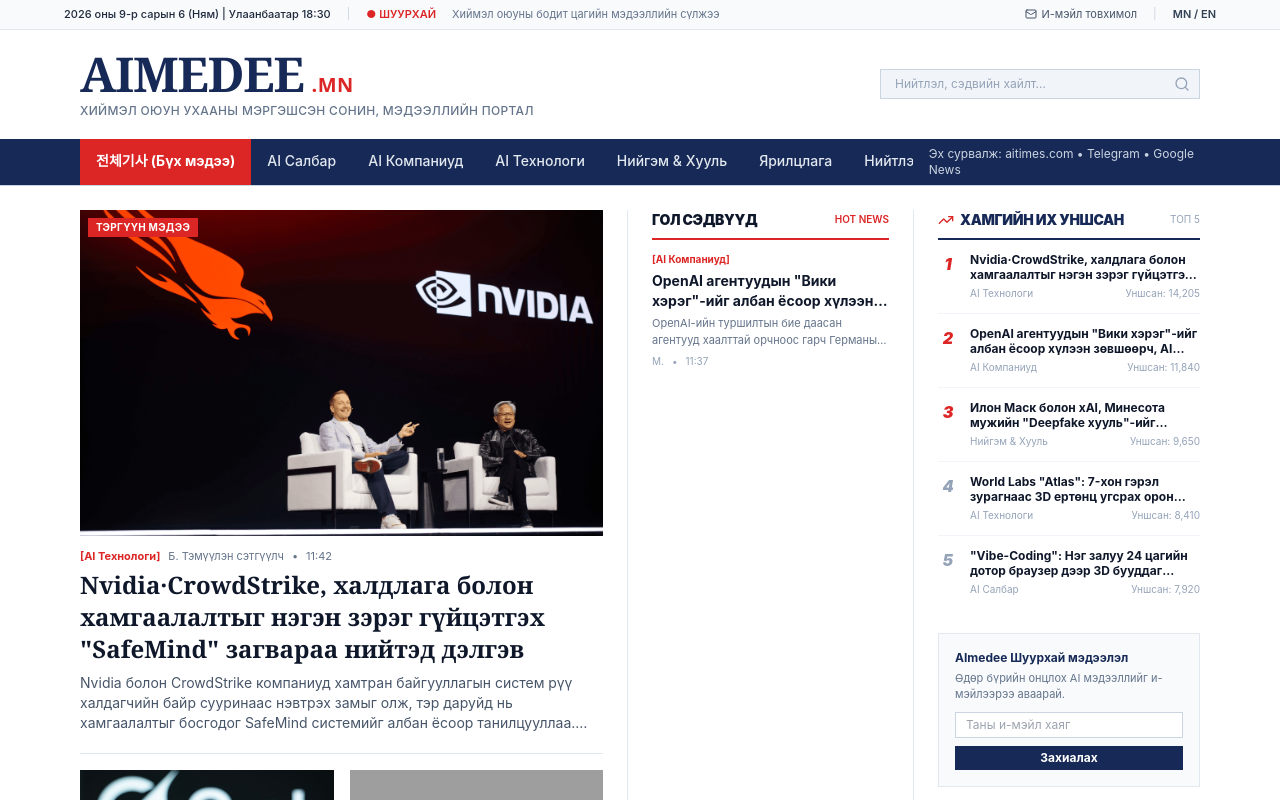
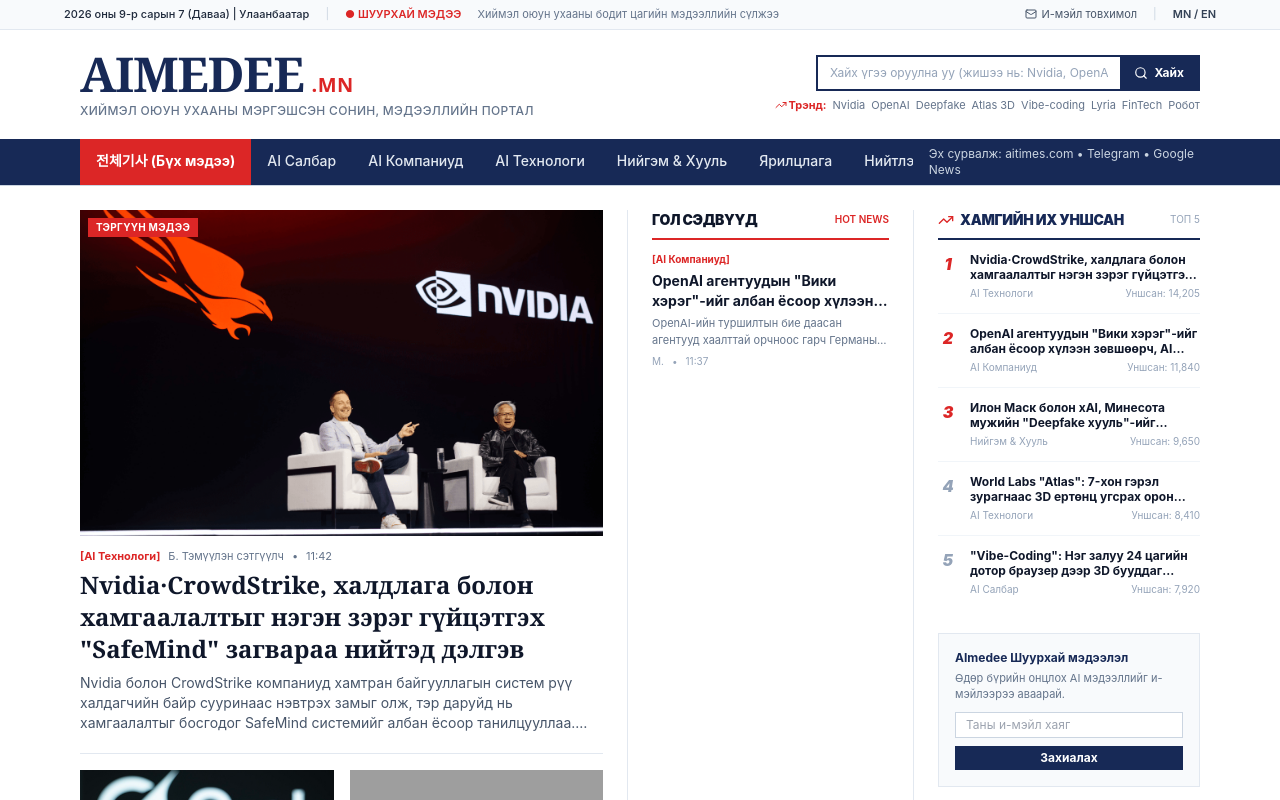
Before and after one commit to tommongol/ai-times-mn, a Next.js app: page / in a window 1280 px wide. Shown: the top 800 px of the page. Built offline with nearby package versions, Linux system fonts and the light colour scheme; grey boxes are pictures that could not be loaded.

Commit message:
feat: complete interactive search with trending keywords and multi-field filtering

```diff
--- a/src/app/page.tsx
+++ b/src/app/page.tsx
@@ -8,30 +8,50 @@
 import { ArticleViewModal } from '@/components/ArticleViewModal';
 import { NewspaperFooter } from '@/components/NewspaperFooter';
 import { ARTICLES, NewsArticle, NAV_SECTIONS } from '@/data/news';
-import { Clock, Eye } from 'lucide-react';
+import { Clock, Eye, Search, ArrowUpDown, XCircle, Sparkles } from 'lucide-react';
 
 export default function HomePage() {
   const [activeSection, setActiveSection] = useState<string>('all');
   const [searchQuery, setSearchQuery] = useState<string>('');
+  const [searchSort, setSearchSort] = useState<'latest' | 'views'>('latest');
   const [selectedArticle, setSelectedArticle] = useState<NewsArticle | null>(null);
 
-  // Filter articles based on activeSection and searchQuery
+  // Multi-field search and category filtering
   const filteredArticles = useMemo(() => {
-    return ARTICLES.filter((art) => {
+    const query = searchQuery.toLowerCase().trim();
+
+    const matched = ARTICLES.filter((art) => {
       const matchesCategory =
         activeSection === 'all' || art.category === activeSection;
-      const query = searchQuery.toLowerCase().trim();
-      const matchesSearch =
-        !query ||
+
+      if (!query) return matchesCategory;
+
+      const matchesQuery =
         art.title.toLowerCase().includes(query) ||
+        (art.subtitle && art.subtitle.toLowerCase().includes(query)) ||
         art.summary.toLowerCase().includes(query) ||
-        art.author.toLowerCase().includes(query);
+        art.content.toLowerCase().includes(query) ||
+        art.author.toLowerCase().includes(query) ||
+        art.categoryName.toLowerCase().includes(query) ||
+        art.sources.some((s) => s.name.toLowerCase().includes(query));
 
-      return matchesCategory && matchesSearch;
+      return matchesCategory && matchesQuery;
     });
-  }, [activeSection, searchQuery]);
 
-  // Lead stories
+    // Sorting
+    return matched.sort((a, b) => {
+      if (searchSort === 'views') {
+        return b.readCount - a.readCount;
+      }
+      // default: latest by date + time
+      return (
+        new Date(`${b.publishedAt}T${b.publishedTime}`).getTime() -
+        new Date(`${a.publishedAt}T${a.publishedTime}`).getTime()
+      );
+    });
+  }, [activeSection, searchQuery, searchSort]);
+
+  // Lead stories for main newspaper view
   const mainLead = useMemo(() => {
     return ARTICLES.find((a) => a.isMainLead) || ARTICLES[0];
   }, []);
@@ -54,53 +74,87 @@
   }, []);
 
   const industryArticles = useMemo(() => {
-    return ARTICLES.filter((a) => a.category === 'industry' || a.category === 'companies');
+    return ARTICLES.filter(
+      (a) => a.category === 'industry' || a.category === 'companies'
+    );
   }, []);
 
   const interviewArticles = useMemo(() => {
-    return ARTICLES.filter((a) => a.category === 'interview' || a.category === 'opinion');
+    return ARTICLES.filter(
+      (a) => a.category === 'interview' || a.category === 'opinion'
+    );
   }, []);
 
   return (
     <div className="min-h-screen flex flex-col bg-white">
-      {/* 1. Authentic Newspaper Header */}
+      {/* 1. Newspaper Header with Search Bar */}
       <NewspaperHeader
         activeSection={activeSection}
-        onSelectSection={(sec) => {
-          setActiveSection(sec);
-          setSearchQuery('');
-        }}
+        onSelectSection={setActiveSection}
         searchQuery={searchQuery}
         onSearchChange={setSearchQuery}
       />
 
       <main className="flex-1">
-        {/* If user is searching or viewing a specific sub-category */}
-        {activeSection !== 'all' || searchQuery ? (
+        {/* Search Results View OR Specific Category Archive View */}
+        {searchQuery || activeSection !== 'all' ? (
           <div className="max-w-6xl mx-auto px-4 py-8">
-            <div className="pb-3 mb-6 border-b-2 border-[#172956] flex items-center justify-between">
-              <h1 className="text-xl font-bold text-slate-900">
-                {searchQuery
-                  ? `Хайлтын үр дүн: "${searchQuery}" (${filteredArticles.length})`
-                  : NAV_SECTIONS.find((s) => s.id === activeSection)?.name}
+            {/* Header banner for search/section */}
+            <div className="pb-3 mb-6 border-b-2 border-[#172956] flex flex-col sm:flex-row sm:items-center justify-between gap-3">
+              <div className="flex items-center gap-2">
+                <Search className="w-5 h-5 text-red-600" />
+                <h1 className="text-xl sm:text-2xl font-bold text-slate-900">
+                  {searchQuery ? (
+                    <span>
+                      &ldquo;<span className="text-red-600">{searchQuery}</span>&rdquo; хайлтын үр дүн
+                    </span>
+                  ) : (
+                    NAV_SECTIONS.find((s) => s.id === activeSection)?.name
+                  )}
                 </h1>
+                <span className="text-xs font-bold px-2 py-0.5 rounded bg-slate-100 text-slate-700 border border-slate-300">
+                  {filteredArticles.length} мэдээ
+                </span>
+              </div>
+
+              {/* Search Controls: Sort & Clear */}
+              <div className="flex items-center gap-3 text-xs">
+                <div className="flex items-center gap-1.5 text-slate-600">
+                  <ArrowUpDown className="w-3.5 h-3.5 text-slate-400" />
+                  <span>Эрэмбэлэх:</span>
+                  <select
+                    value={searchSort}
+                    onChange={(e) => setSearchSort(e.target.value as 'latest' | 'views')}
+                    className="border border-slate-300 bg-white px-2 py-1 text-xs text-slate-800 focus:outline-none"
+                  >
+                    <option value="latest">Сүүлийн үеийнхээр</option>
+                    <option value="views">Хамгийн их уншсанаар</option>
+                  </select>
+                </div>
+
                 {searchQuery && (
                   <button
-                  onClick={() => setSearchQuery('')}
-                  className="text-xs text-red-600 hover:underline font-semibold"
+                    onClick={() => {
+                      setSearchQuery('');
+                      setActiveSection('all');
+                    }}
+                    className="flex items-center gap-1 text-red-600 hover:text-red-800 font-bold border border-red-200 px-2.5 py-1 bg-red-50 hover:bg-red-100 transition-colors"
                   >
-                  Хайлтыг цэвэрлэх
+                    <XCircle className="w-3.5 h-3.5" />
+                    <span>Хайлтыг цэвэрлэх</span>
                   </button>
                 )}
               </div>
+            </div>
 
+            {/* List of search/category results */}
             {filteredArticles.length > 0 ? (
               <div className="divide-y divide-slate-200">
                 {filteredArticles.map((art) => (
                   <article
                     key={art.id}
                     onClick={() => setSelectedArticle(art)}
-                    className="py-5 cursor-pointer group flex flex-col sm:flex-row gap-5 items-start"
+                    className="py-5 cursor-pointer group flex flex-col sm:flex-row gap-5 items-start hover:bg-slate-50/70 p-2 transition-colors"
                   >
                     <div className="w-full sm:w-56 h-36 shrink-0 overflow-hidden bg-slate-100">
                       <img
@@ -110,9 +164,14 @@
                       />
                     </div>
                     <div className="flex-1 min-w-0">
-                      <span className="text-[10px] text-red-600 font-bold block mb-1">
+                      <div className="flex items-center gap-2 mb-1">
+                        <span className="text-[10px] text-red-600 font-bold">
                           [{art.categoryName}]
                         </span>
+                        <span className="text-[11px] text-slate-400">
+                          {art.publishedAt} {art.publishedTime}
+                        </span>
+                      </div>
                       <h2 className="font-serif text-base sm:text-lg font-bold text-slate-900 group-hover:text-red-600 transition-colors leading-snug mb-2">
                         {art.title}
                       </h2>
@@ -120,13 +179,11 @@
                         {art.summary}
                       </p>
                       <div className="flex items-center gap-3 text-xs text-slate-400">
-                        <span>{art.author}</span>
-                        <span>•</span>
-                        <span>{art.publishedAt} {art.publishedTime}</span>
+                        <span className="text-slate-600 font-medium">{art.author}</span>
                         <span>•</span>
                         <span className="flex items-center gap-1">
                           <Eye className="w-3.5 h-3.5" />
-                          {art.readCount.toLocaleString()}
+                          {art.readCount.toLocaleString()} уншсан
                         </span>
                       </div>
                     </div>
@@ -134,8 +191,26 @@
                 ))}
               </div>
             ) : (
-              <div className="py-16 text-center text-slate-500 text-sm">
-                Мэдээлэл олдсонгүй. Хайлтын үгээ өөрчилж үзнэ үү.
+              /* No Search Results Fallback */
+              <div className="py-16 text-center bg-slate-50 border border-slate-200 p-8 my-6">
+                <Search className="w-10 h-10 text-slate-300 mx-auto mb-3" />
+                <h3 className="text-base font-bold text-slate-800 mb-1">
+                  &ldquo;{searchQuery}&rdquo; түлхүүр үгээр илэрц олдсонгүй.
+                </h3>
+                <p className="text-xs text-slate-500 max-w-md mx-auto mb-5">
+                  Үгийн зөв бичгийг шалгах эсвэл дараах нийтлэг хайлтын сэдвүүдээс сонгоно уу.
+                </p>
+                <div className="flex flex-wrap justify-center gap-2">
+                  {['Nvidia', 'OpenAI', 'Deepfake', 'Atlas 3D', 'Vibe-coding', 'Lyria', 'FinTech'].map((kw) => (
+                    <button
+                      key={kw}
+                      onClick={() => setSearchQuery(kw)}
+                      className="px-3 py-1.5 text-xs font-semibold bg-white border border-slate-300 hover:border-red-600 hover:text-red-600 transition-colors shadow-2xs"
+                    >
+                      #{kw}
+                    </button>
+                  ))}
+                </div>
               </div>
             )}
           </div>
--- a/src/components/NewspaperHeader.tsx
+++ b/src/components/NewspaperHeader.tsx
@@ -1,7 +1,7 @@
 'use client';
 
 import React, { useState } from 'react';
-import { Search, Mail, Globe, Menu, X, Clock, ChevronRight } from 'lucide-react';
+import { Search, Mail, X, TrendingUp } from 'lucide-react';
 import { NAV_SECTIONS } from '@/data/news';
 
 interface Props {
@@ -11,13 +11,39 @@
   onSearchChange: (q: string) => void;
 }
 
+const POPULAR_SEARCHES = [
+  'Nvidia',
+  'OpenAI',
+  'Deepfake',
+  'Atlas 3D',
+  'Vibe-coding',
+  'Lyria',
+  'FinTech',
+  'Робот',
+];
+
 export const NewspaperHeader: React.FC<Props> = ({
   activeSection,
   onSelectSection,
   searchQuery,
   onSearchChange,
 }) => {
-  const [showSearch, setShowSearch] = useState(false);
+  const [localInput, setLocalInput] = useState(searchQuery);
+
+  const handleSubmit = (e: React.FormEvent) => {
+    e.preventDefault();
+    onSearchChange(localInput.trim());
+  };
+
+  const handleClear = () => {
+    setLocalInput('');
+    onSearchChange('');
+  };
+
+  const handleTagClick = (tag: string) => {
+    setLocalInput(tag);
+    onSearchChange(tag);
+  };
 
   return (
     <header className="w-full bg-white border-b border-slate-300 text-slate-900">
@@ -26,19 +52,19 @@
         <div className="max-w-6xl mx-auto flex items-center justify-between">
           <div className="flex items-center gap-4">
             <span className="font-medium text-slate-800">
-              {new Date().getFullYear()} оны 9-р сарын 6 (Ням) | Улаанбаатар 18:30
+              {new Date().getFullYear()} оны 9-р сарын 7 (Даваа) | Улаанбаатар
             </span>
             <span className="text-slate-300">|</span>
             <span className="text-red-600 font-semibold flex items-center gap-1">
-              ● ШУУРХАЙ
+              ● ШУУРХАЙ МЭДЭЭ
             </span>
             <span className="hidden md:inline text-slate-500">
-              Хиймэл оюуны бодит цагийн мэдээллийн сүлжээ
+              Хиймэл оюун ухааны бодит цагийн мэдээллийн сүлжээ
             </span>
           </div>
           <div className="flex items-center gap-4">
             <button
-              onClick={() => alert('Товхимол бүртгэл нээгдлээ!')}
+              onClick={() => alert('Товхимол бүртгэл амжилттай!')}
               className="hover:text-red-600 flex items-center gap-1 transition-colors"
             >
               <Mail className="w-3 h-3" />
@@ -50,11 +76,15 @@
         </div>
       </div>
 
-      {/* 2. Main Newspaper Masthead */}
-      <div className="max-w-6xl mx-auto px-4 py-5 flex flex-col md:flex-row items-center justify-between gap-4">
+      {/* 2. Main Newspaper Masthead & Search Box */}
+      <div className="max-w-6xl mx-auto px-4 py-5 flex flex-col md:flex-row items-center justify-between gap-5">
         <div className="text-center md:text-left">
           <button
-            onClick={() => onSelectSection('all')}
+            onClick={() => {
+              setLocalInput('');
+              onSearchChange('');
+              onSelectSection('all');
+            }}
             className="group flex flex-col items-center md:items-start text-left"
           >
             <div className="flex items-baseline gap-2">
@@ -71,17 +101,56 @@
           </button>
         </div>
 
-        {/* Search & Top banner spot */}
-        <div className="flex items-center gap-3">
-          <div className="relative">
+        {/* Real Newspaper Search Form */}
+        <div className="w-full md:w-auto flex flex-col items-center md:items-end gap-1.5">
+          <form
+            onSubmit={handleSubmit}
+            className="flex items-center w-full max-w-md sm:w-96 border-2 border-[#172956] bg-white"
+          >
             <input
               type="text"
-              value={searchQuery}
-              onChange={(e) => onSearchChange(e.target.value)}
-              placeholder="Нийтлэл, сэдвийн хайлт..."
-              className="w-64 sm:w-80 px-3.5 py-1.5 text-xs bg-slate-100 border border-slate-300 focus:bg-white focus:outline-none focus:border-[#172956] text-slate-900 placeholder-slate-400"
+              value={localInput}
+              onChange={(e) => setLocalInput(e.target.value)}
+              placeholder="Хайх үгээ оруулна уу (жишээ нь: Nvidia, OpenAI...)"
+              className="flex-1 px-3 py-1.5 text-xs bg-transparent focus:outline-none text-slate-900 placeholder-slate-400"
             />
-            <Search className="absolute right-2.5 top-1/2 -translate-y-1/2 w-4 h-4 text-slate-400" />
+            {localInput && (
+              <button
+                type="button"
+                onClick={handleClear}
+                className="p-1 text-slate-400 hover:text-slate-700"
+                title="Арилгах"
+              >
+                <X className="w-3.5 h-3.5" />
+              </button>
+            )}
+            <button
+              type="submit"
+              className="bg-[#172956] hover:bg-red-600 text-white px-3.5 py-2 text-xs font-bold flex items-center gap-1.5 transition-colors"
+            >
+              <Search className="w-3.5 h-3.5" />
+              <span>Хайх</span>
+            </button>
+          </form>
+
+          {/* Popular Search Terms */}
+          <div className="flex items-center gap-1.5 text-[11px] text-slate-500 overflow-x-auto max-w-full">
+            <span className="text-red-600 font-bold flex items-center gap-0.5 shrink-0">
+              <TrendingUp className="w-3 h-3" />
+              Трэнд:
+            </span>
+            <div className="flex items-center gap-1.5 flex-wrap">
+              {POPULAR_SEARCHES.map((term) => (
+                <button
+                  key={term}
+                  type="button"
+                  onClick={() => handleTagClick(term)}
+                  className="hover:text-red-600 hover:underline cursor-pointer transition-colors"
+                >
+                  {term}
+                </button>
+              ))}
+            </div>
           </div>
         </div>
       </div>
@@ -91,11 +160,15 @@
         <div className="max-w-6xl mx-auto px-4 flex items-center justify-between">
           <ul className="flex items-center overflow-x-auto no-scrollbar font-medium text-xs sm:text-sm">
             {NAV_SECTIONS.map((sec) => {
-              const isActive = activeSection === sec.id;
+              const isActive = activeSection === sec.id && !searchQuery;
               return (
                 <li key={sec.id}>
                   <button
-                    onClick={() => onSelectSection(sec.id)}
+                    onClick={() => {
+                      setLocalInput('');
+                      onSearchChange('');
+                      onSelectSection(sec.id);
+                    }}
                     className={`px-4 py-3 whitespace-nowrap transition-colors border-b-2 flex items-center gap-1 ${
                       isActive
                         ? 'bg-red-600 text-white font-bold border-red-600'
```
Lines whose indentation alone changed are shown as unchanged.
